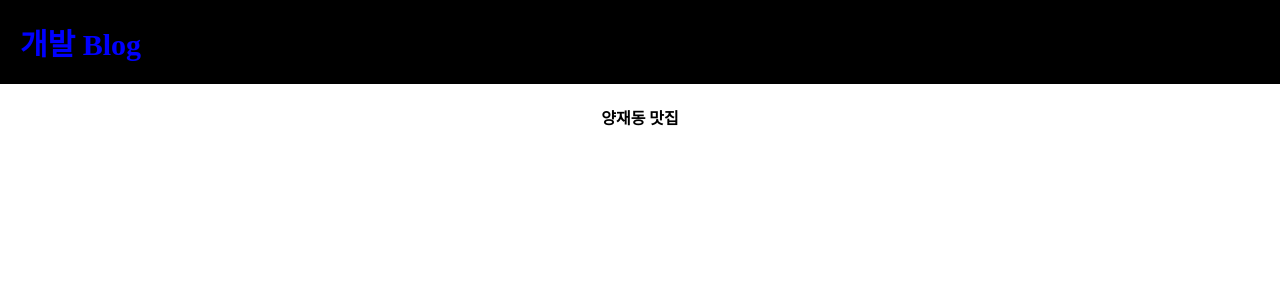
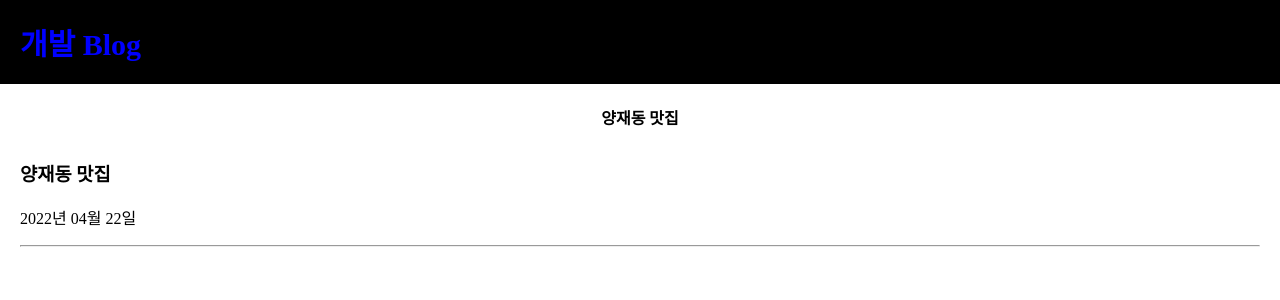
Before and after one commit to choijueun/React, a React (Create React App) app in the folder blog/: page / in a window 1280 px wide. Shown: the top 300 px of the page. Built offline with nearby package versions, Linux system fonts and the light colour scheme.

Commit message:
Blog Post List First

```diff
--- a/blog/src/App.css
+++ b/blog/src/App.css
@@ -13,6 +13,12 @@ body {
   padding: 20px;
   font-weight: 600;
   font-size: 20px;
+}
+
+.list {
+  margin-top: 30px;
+  text-align: left;
+  padding: 0 20px;
 }
 
 .App-logo {
--- a/blog/src/App.js
+++ b/blog/src/App.js
@@ -9,6 +9,12 @@ function App() {
                 <div style={ {color:'blue', fontSize: '30px'} }>개발 Blog</div>
             </div>
             <h4>{ posts }</h4>
+
+            <div className="list">
+                <h3>{ posts }</h3>
+                <p>2022년 04월 22일</p>
+                <hr/>
+            </div>
         </div>
     );
 }
```
